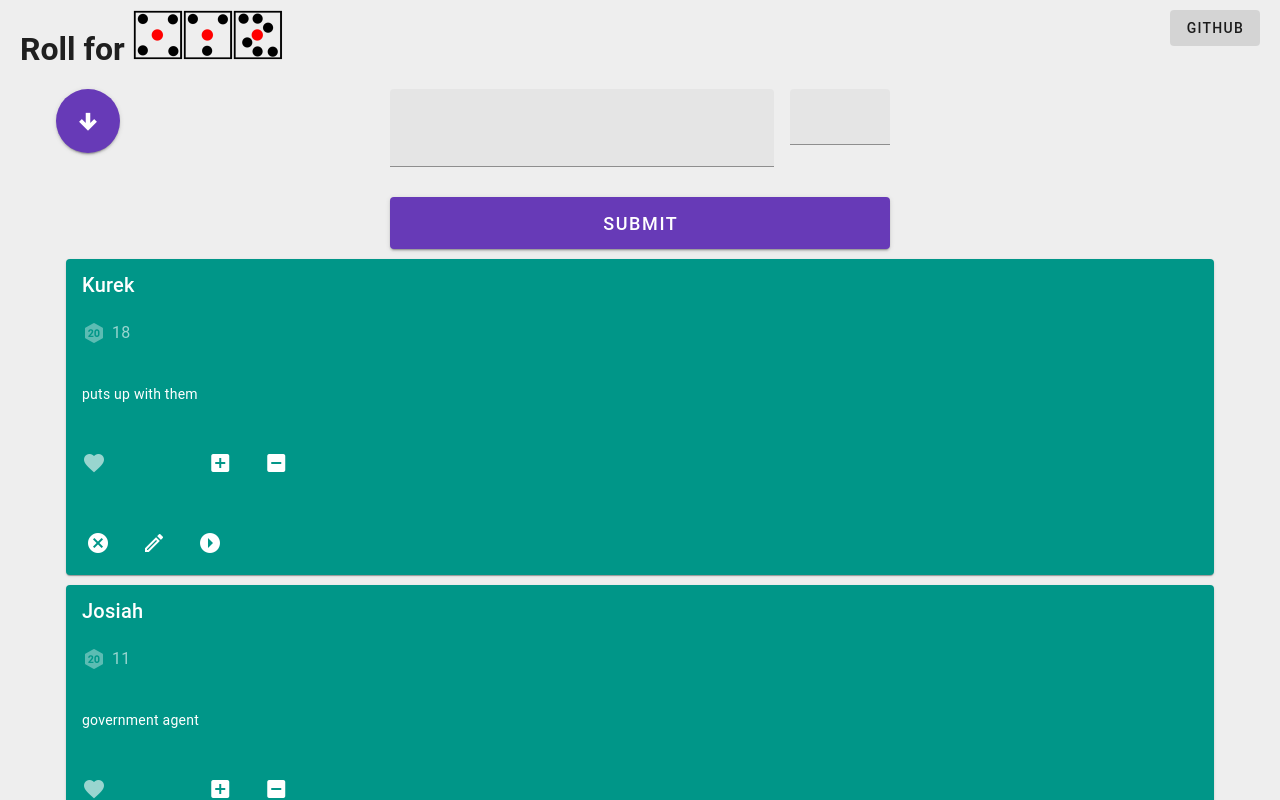
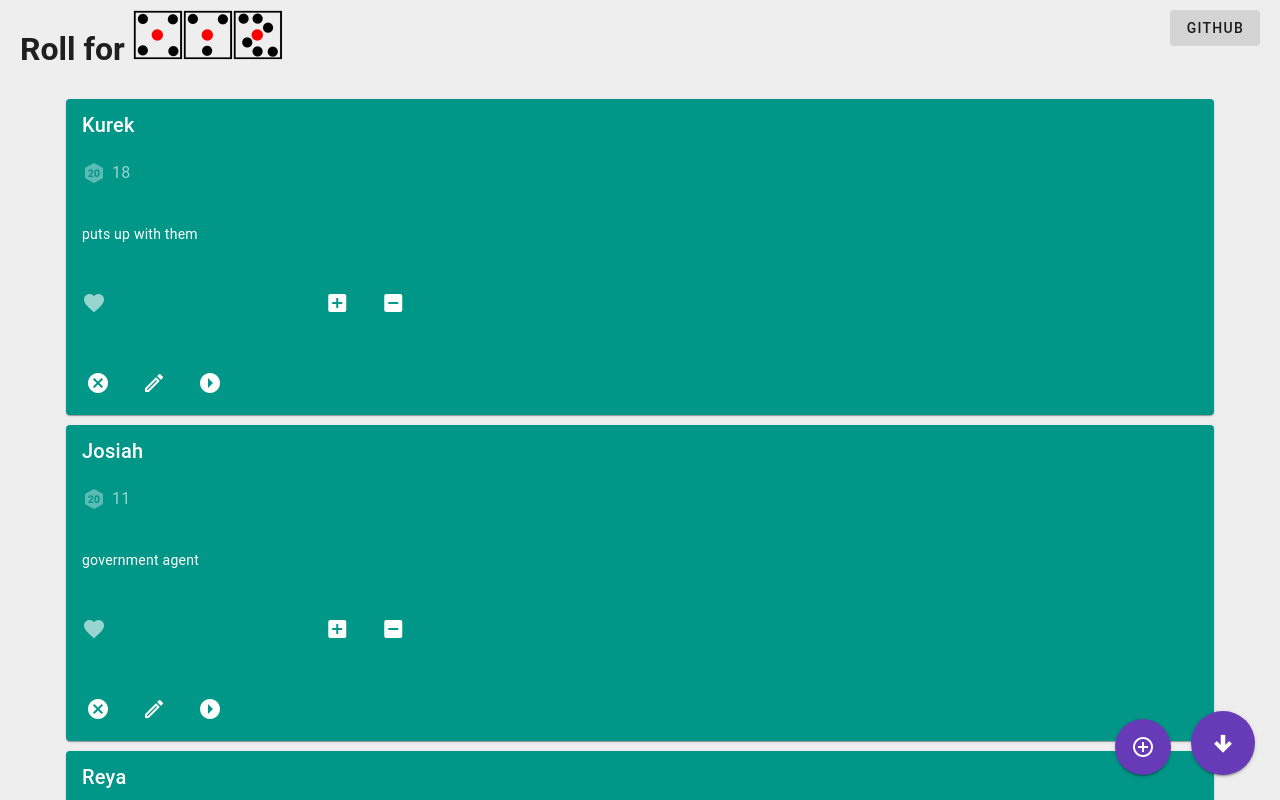
Before and after one commit to SuperShadowPlay/rollforxyz, a Vue app: page / in a window 1280 px wide. Shown: the top 800 px of the page. Built offline with nearby package versions, Linux system fonts and the light colour scheme.

Commit message:
Store and floating buttons

```diff
--- a/package.json
+++ b/package.json
@@ -2,6 +2,7 @@
   "name": "rollforxyz",
   "version": "0.1.0",
   "private": true,
+  "type": "module",
   "scripts": {
     "dev": "vite",
     "build": "vite build",
@@ -16,7 +17,8 @@
     "roboto-fontface": "*",
     "vue": "^3.2.0",
     "vue-router": "^4.0.0",
-    "vuetify": "^3.0.0"
+    "vuetify": "^3.0.0",
+    "vuex": "^4.1.0"
   },
   "devDependencies": {
     "@vitejs/plugin-vue": "^4.0.0",
--- /dev/null
+++ b/src/components/ButtonBar.vue
@@ -0,0 +1,58 @@
+<template>
+  <div class="container">
+
+    <div class="nextButton button">
+      <v-btn color="primary" icon="mdi-arrow-down-thick" size="x-large" v-on:click="nextButtonClick"/>
+    </div>
+
+    <div class="createButton button">
+      <v-dialog activator="parent" width="auto">
+        <template v-slot:activator="{ props }">
+          <v-btn color="primary" icon="mdi-plus-circle-outline" size="large" v-bind="props"></v-btn>
+        </template>
+
+        <template v-slot:default="{ isActive }">
+          <CreateCreature/>
+        </template>
+      </v-dialog>
+    </div>
+
+  </div>
+</template>
+
+<script setup>
+  import { useStore } from 'vuex';
+
+  import CreateCreature from '@/components/CreateCreature.vue';
+
+  const store = useStore(); // Vuex store
+
+  function nextButtonClick() {
+    store.commit('nextButtonActivate');
+  }
+
+  function createButtonClick() {
+
+  }
+</script>
+
+<style scoped>
+  .container {
+    display: flex;
+    flex-direction: row-reverse;
+    justify-content: flex-end;
+    align-items: flex-end;
+  }
+
+  .button {
+    margin: 10px;
+  }
+
+  .nextButton {
+    order: 1;
+  }
+
+  .createButton {
+    order: 2;
+  }
+</style>
--- a/src/components/CreateCreature.vue
+++ b/src/components/CreateCreature.vue
@@ -22,21 +22,24 @@
 </template>
 
 <script setup>
-  import {ref} from 'vue';
+  import { ref } from 'vue';
+  import { useStore } from 'vuex';
 
-  const emit = defineEmits(['newCreature']);
+  //const emit = defineEmits(['newCreature']);
 
+  const store = useStore();
   const newName = ref('');
   const newRoll = ref(null);
 
   // TODO: INPUT VALIDATION!!!!! <-----------------------------------------
   function submit() {
     const newCreature = {
-    name: newName.value,
-    roll: newRoll.value,
-    desc: ''
-  };
+      name: newName.value,
+      roll: newRoll.value,
+      desc: ''
+    };
     console.log(newCreature);
-    emit('newCreature', newCreature);
+    //emit('newCreature', newCreature);
+    store.commit('newCreature', newCreature);
   }
 </script>
--- a/src/components/CreatureBox.vue
+++ b/src/components/CreatureBox.vue
@@ -1,16 +1,5 @@
 <template>
   <v-container>
-
-    <div class="controlArea">
-      <div class="nextButton">
-        <v-btn color="primary" icon="mdi-arrow-down-thick" size="x-large" v-on:click="nextButtonClick"></v-btn>
-      </div>
-
-      <div class="newCreatureBox">
-        <CreateCreature @new-creature="newCreature"/>
-      </div>
-    </div>
-
     <div class="content">
       <transition-group name="card" tag="div" class="cards">
         <CreatureCard
@@ -28,10 +17,13 @@
 </template>
 
 <script setup>
+  import { computed, watch } from 'vue';
+  import { useStore } from 'vuex';
+
   import CreatureCard from './CreatureCard.vue';
-  import CreateCreature from './CreateCreature.vue';
   import initTableClass from '@/initTable';
 
+  const store = useStore(); // Vuex store
   const initTable = new initTableClass(); // Holds the creatures in the initiative
   const creatureListRef = initTable.getList(); // Expose the list to the template (for some reason?)
   const activeIDRef = initTable.getActiveID(); // Same as above
@@ -70,13 +62,22 @@
   }
 
   // Run when the next button is clicked
-  function nextButtonClick() {
+  let newNextButtonClick = computed(() => {
+    return store.state.nextButtonClick;
+  });
+  watch (newNextButtonClick, () => {
     encounterActive = true;
     nextActive();
-  }
+  });
 
-  // Insert a new creature. Triggered by an event from the CreateCreature component
-  function newCreature(c) {
+  // Watch for a new creature being added via the store
+  let newCreatureRequest = computed(() => {
+    return store.state.nextCreature;
+  });
+  watch(newCreatureRequest, (newCreatureProp) => insertNewCreature(newCreatureProp)); // DONT KNOW IF THIS WORKS, BUT IT SHOULD IF YOU MODIFY CREATECREATURE.VUE TO USE THE STORE INSTEAD OF EVENTS
+
+  // Insert a new creature. Triggered by a change to the store's nextCreature object.
+  function insertNewCreature(c) {
     let previousActiveRoll;
     if (encounterActive) { previousActiveRoll = initTable.list.value[initTable.activeIndex].roll; }
 
@@ -93,7 +94,6 @@
         nextActive();
       }
     }
-
   }
 
   // Triggered by removeCreature event from CreatureCard. Removes the creature that caused the event.
@@ -147,10 +147,6 @@
   width: 100%;
 }
 
-.nextButton {
-  float: left;
-}
-
 .newCreatureBox {
   float: center;
 }
--- a/src/components/CreatureCard.vue
+++ b/src/components/CreatureCard.vue
@@ -38,7 +38,7 @@
           v-model="properties.health">
           </v-text-field>
 
-          <v-card-actions class="healthButtons">
+          <v-card-actions class="healthButtonContainer">
             <v-tooltip text="Add Health" location="top">
               <template v-slot:activator="{ props }">
                 <v-btn v-on:click="properties.health++" icon="mdi-plus-box" v-bind="props"/>
@@ -114,8 +114,8 @@
 
   let editMode = ref(false); // Specifies if card information is editable
 
-  // Changes card to be "active" if the current creature in the initiative order is the current prop
   // Reactive based on activeID
+  // This handles the "functional" attributes of the card while `properties` holds all the actual data
   let cardConfig = computed(() => {
     // Defualt (non-active) values
     let vals = {
@@ -126,7 +126,6 @@
 
     // If active
     if (props.activeID === props.id) {
-      // Is active
       vals.isActive = true;
       vals.color = 'accent';
       vals.elevation = 20;
@@ -191,13 +190,16 @@
 
 .healthCount {
   order: 1;
-  flex-basis: 10%;
+  flex-basis: 20%;
+  flex-shrink: 1;
+  flex-grow: 1;
 }
 
-.healthButtons {
+.healthButtonContainer {
   order: 2;
-  flex-basis: 100%;
+  flex-basis: 80%;
   flex-shrink: 2;
+  flex-grow: 2;
 }
 
 </style>
--- a/src/main.js
+++ b/src/main.js
@@ -4,16 +4,37 @@
  * Bootstraps Vuetify and other plugins then mounts the App`
  */
 
-// Components
 import App from './App.vue'
-
-// Composables
 import { createApp } from 'vue'
-
-// Plugins
 import { registerPlugins } from '@/plugins'
+import { createStore } from 'vuex';
 
 const app = createApp(App)
+
+// Vuex store
+const store = createStore({
+  state() {
+    return {
+      nextCreature: {},
+      nextButtonClick: false,
+    }
+  },
+  mutations: {
+    newCreature(state, c) {
+      state.nextCreature = {
+        name: c.name,
+        roll: c.roll,
+        desc: c.desc
+      }
+    },
+    nextButtonActivate(state) {
+      // The next button only needs to change the reactive element to trigger the callback in CreatureBox.vue
+      // So it just flips between true and false to keep it simple.
+      state.nextButtonClick = !state.nextButtonClick;
+    }
+  },
+});
+app.use(store)
 
 registerPlugins(app)
 
--- a/src/views/HomeView.vue
+++ b/src/views/HomeView.vue
@@ -1,9 +1,29 @@
 <template>
   <MainHeader/>
-  <CreatureBox />
+  <div class="content">
+    <CreatureBox/>
+    <div class="floatingButtons">
+      <ButtonBar/>
+    </div>
+  </div>
 </template>
 
 <script setup>
+  import MainHeader from '@/components/MainHeader.vue';
   import CreatureBox from '@/components/CreatureBox.vue';
-  import MainHeader from '@/components/MainHeader.vue';
+  import ButtonBar from '@/components/ButtonBar.vue';
 </script>
+
+<style scoped>
+.content {
+  position: relative;
+}
+
+.floatingButtons {
+  margin: 15px;
+
+  position: fixed;
+  right: 0;
+  bottom: 0;
+}
+</style>
```
